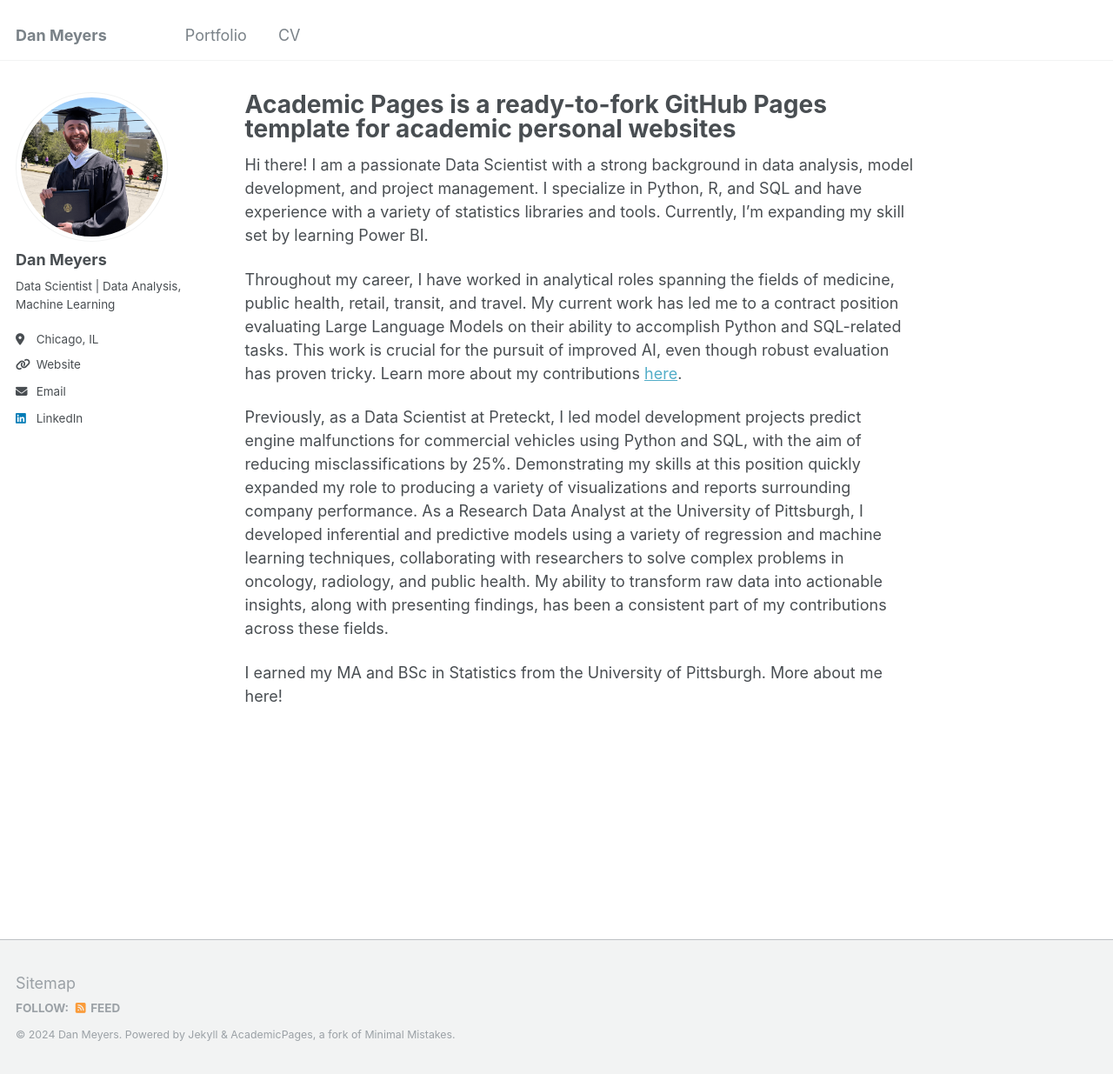
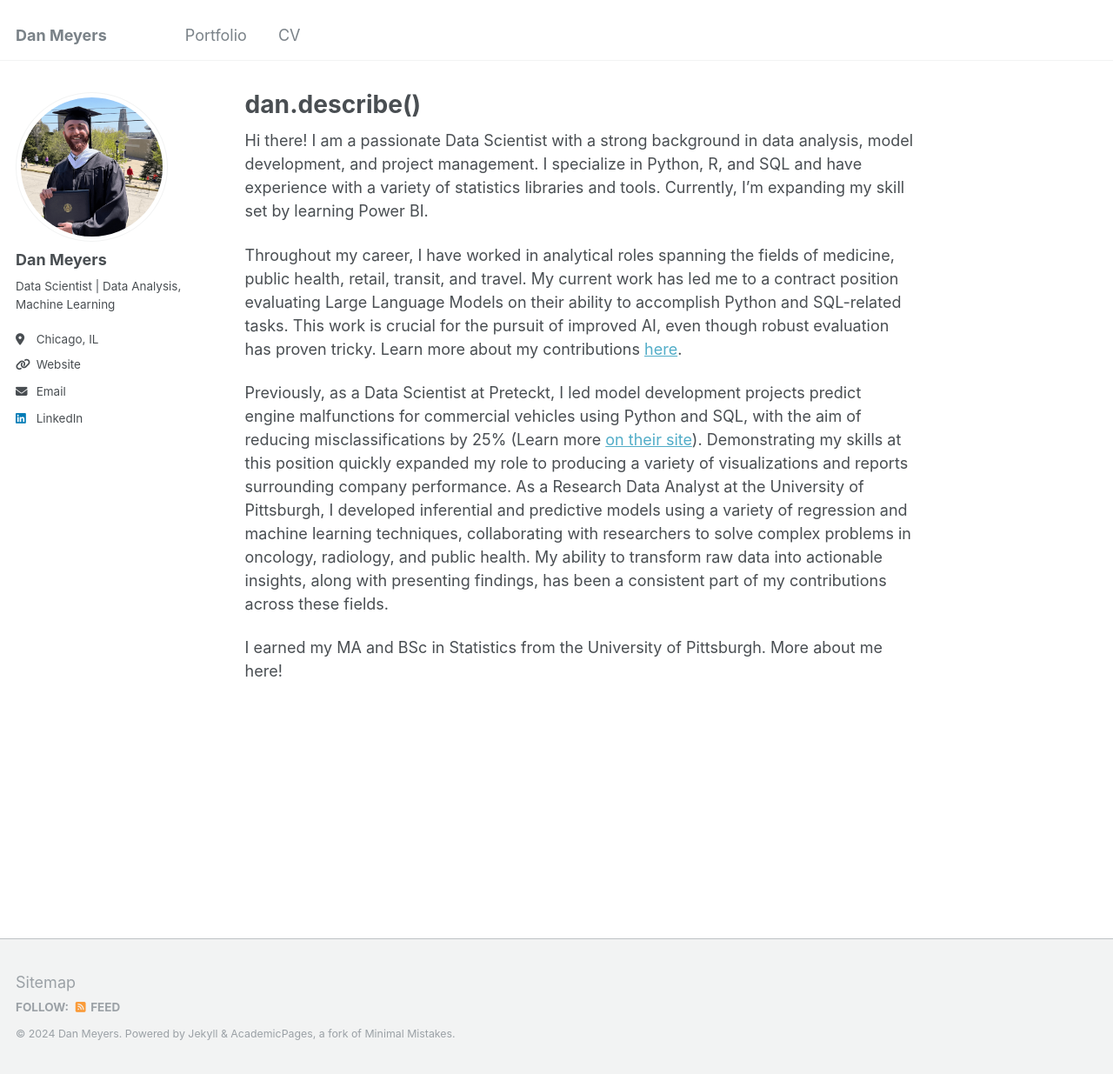
Before and after one commit to meyersdan/meyersdan.github.io, a Jekyll site: the page built from _pages/about.md, in a window 1280 px wide and 1235 px high. Shown: the whole window at 87% size. Built offline with Jekyll 4.4.1, drawn with Linux system fonts in a browser that asks for light colours.

Commit message:
desc edit

```diff
--- a/_pages/about.md
+++ b/_pages/about.md
@@ -1,6 +1,6 @@
 ---
 permalink: /
-title: "Academic Pages is a ready-to-fork GitHub Pages template for academic personal websites"
+title: "dan.describe()"
 author_profile: true
 redirect_from:
   - /about/
@@ -11,6 +11,6 @@ Hi there! I am a passionate Data Scientist with a strong background in data anal
 
 Throughout my career, I have worked in analytical roles spanning the fields of medicine, public health, retail, transit, and travel. My current work has led me to a contract position evaluating Large Language Models on their ability to accomplish Python and SQL-related tasks. This work is crucial for the pursuit of improved AI, even though robust evaluation has proven tricky. Learn more about my contributions [here](https://scale.com/leaderboard).
 
-Previously, as a Data Scientist at Preteckt, I led model development projects predict engine malfunctions for commercial vehicles using Python and SQL, with the aim of reducing misclassifications by 25%. Demonstrating my skills at this position quickly expanded my role to producing a variety of visualizations and reports surrounding company performance. As a Research Data Analyst at the University of Pittsburgh, I developed inferential and predictive models using a variety of regression and machine learning techniques, collaborating with researchers to solve complex problems in oncology, radiology, and public health. My ability to transform raw data into actionable insights, along with presenting findings, has been a consistent part of my contributions across these fields.
+Previously, as a Data Scientist at Preteckt, I led model development projects predict engine malfunctions for commercial vehicles using Python and SQL, with the aim of reducing misclassifications by 25% (Learn more [on their site](https://preteckt.com)). Demonstrating my skills at this position quickly expanded my role to producing a variety of visualizations and reports surrounding company performance. As a Research Data Analyst at the University of Pittsburgh, I developed inferential and predictive models using a variety of regression and machine learning techniques, collaborating with researchers to solve complex problems in oncology, radiology, and public health. My ability to transform raw data into actionable insights, along with presenting findings, has been a consistent part of my contributions across these fields.
 
 I earned my MA and BSc in Statistics from the University of Pittsburgh. More about me here!
```
